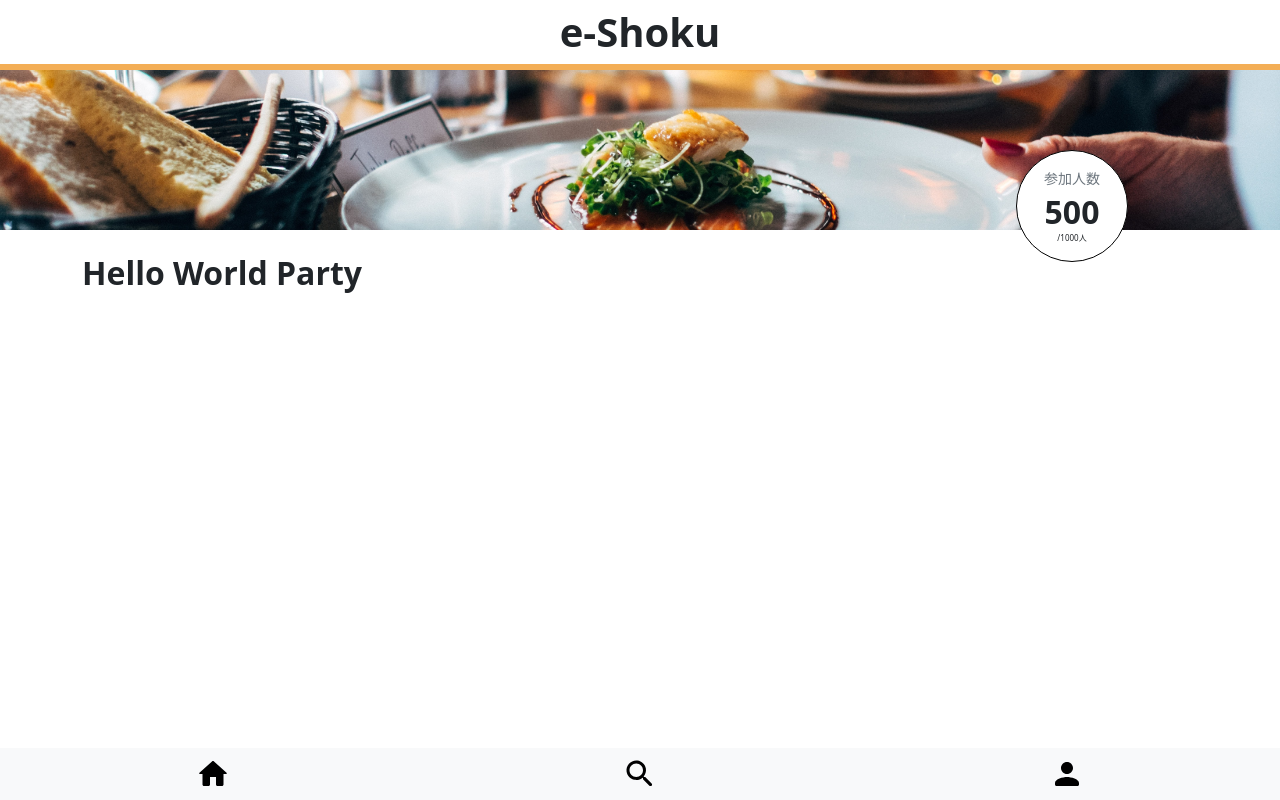
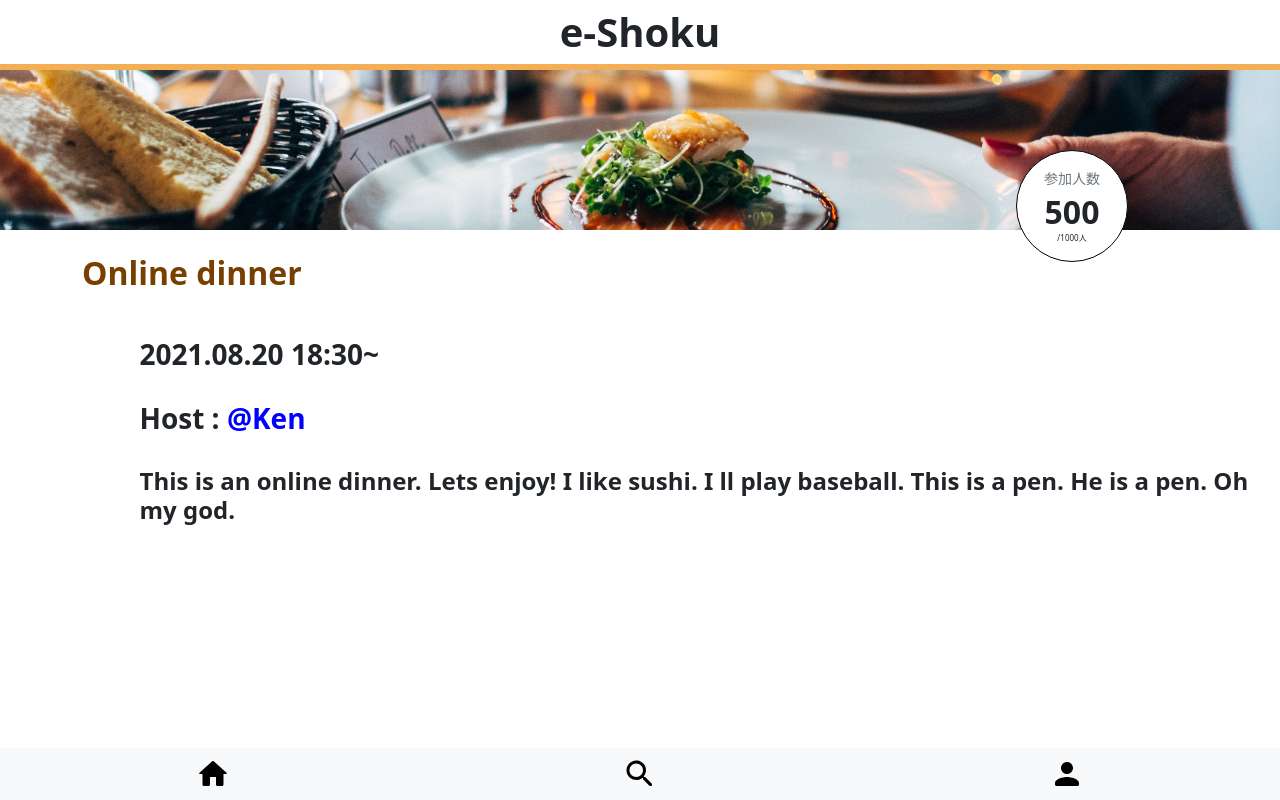
Before and after one commit to ryoheinan/e-shoku-webapp, a Next.js app: page /room in a window 1280 px wide. Built offline with nearby package versions, Linux system fonts and the light colour scheme.

Commit message:
defaiult room page's sample

```diff
--- a/pages/room.tsx
+++ b/pages/room.tsx
@@ -36,7 +36,25 @@ const Room: NextPage = () => {
       </div>
 
       <section>
-        <h2 className="container">Hello World Party</h2>
+        <div className={styles.title}>
+          <h2 className="container">Online dinner</h2>
+        </div>
+        <div className={styles.details}>
+          <div className={styles.schedule}>
+            <h3>2021.08.20 18:30~</h3>
+          </div>
+          <div className={styles.host}>
+            <h3>
+              Host : <div className={styles.name}>@Ken</div>
+            </h3>
+          </div>
+          <div className={styles.text}>
+            <h4>
+              This is an online dinner. Lets enjoy! I like sushi. I ll play
+              baseball. This is a pen. He is a pen. Oh my god.
+            </h4>
+          </div>
+        </div>
       </section>
     </Nav>
   )
--- a/styles/room.module.scss
+++ b/styles/room.module.scss
@@ -19,7 +19,33 @@
   background-color: #ffffff;
 }
 
-.denom{
+.denom {
   font-size: 0.5rem;
   text-align: center;
 }
+
+.title {
+  font-size: 0.5rem;
+  color: #773f00;
+}
+
+.details {
+  padding: 2% 0% 0% 10%;
+}
+
+.schedule {
+  padding: 1%;
+}
+
+.host {
+  padding: 1%;
+}
+
+.name {
+  display: inline-block;
+  color: blue;
+}
+
+.text {
+  padding: 1%;
+}
```
